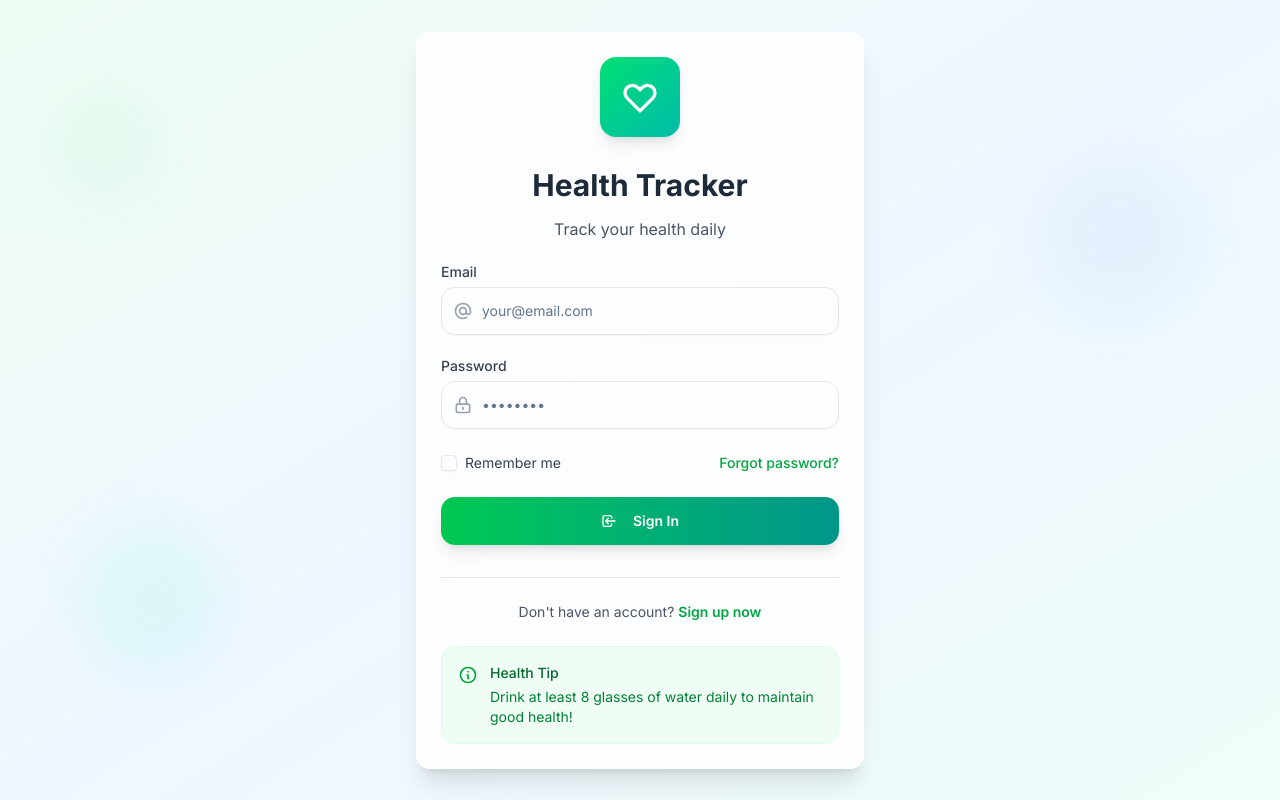
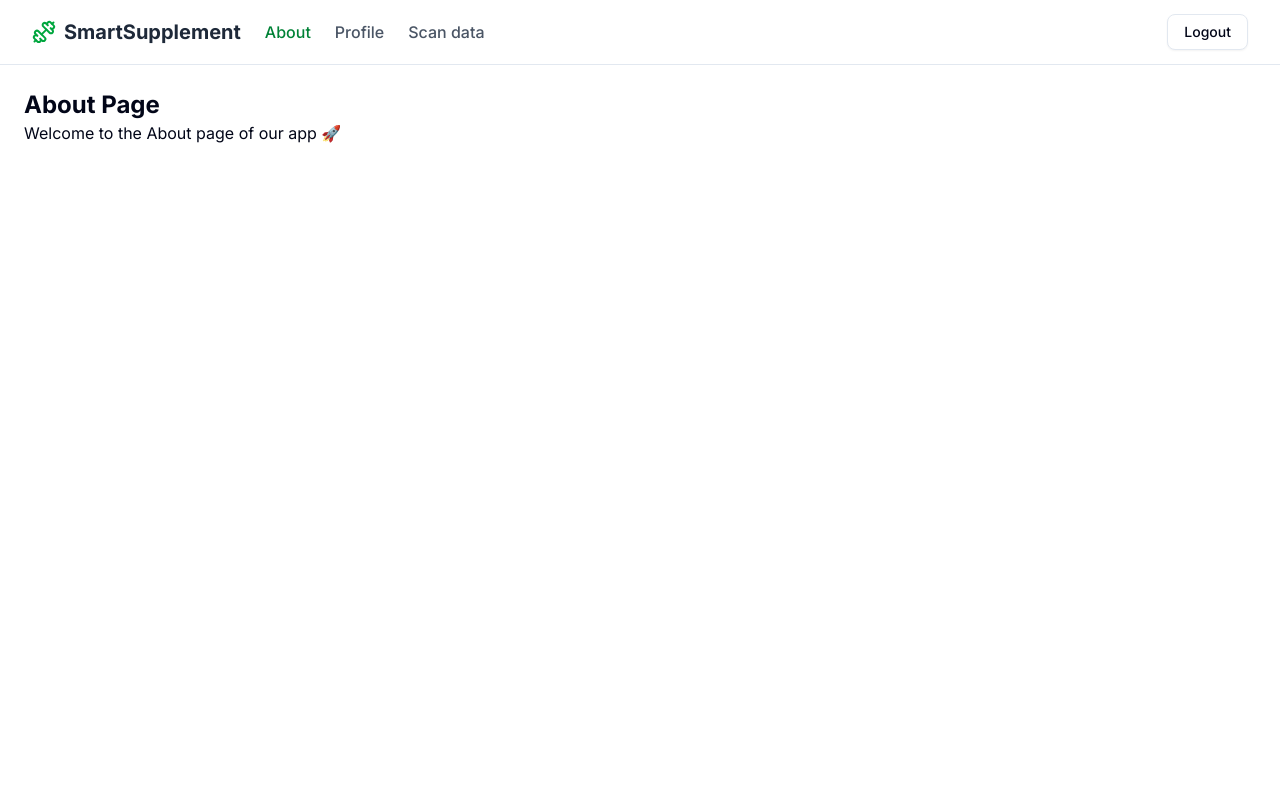
Before and after one commit to Leslie2101/SmartSupplements, a React (Vite) app in the folder frontend/: page /about in a window 1280 px wide. Before the commit this address led to /login. Built offline with nearby package versions, Linux system fonts and the light colour scheme.

Commit message:
add tutorial creating page

```diff
--- a/frontend/src/App.tsx
+++ b/frontend/src/App.tsx
@@ -5,6 +5,7 @@ import Profile from './pages/Profile';
 import Register from './pages/Register';
 import { useState } from 'react';
 import ScanData from './pages/ScanData';
+import About from "./pages/About"; // add your new page function here
 
 function App() {
 
@@ -25,6 +26,7 @@ function App() {
         <Route element={<MainLayout />}>
           <Route path="/profile" element={<Profile />} />
           <Route path="/scan-data" element={<ScanData />} />
+          <Route path="/about" element={<About />} />
         </Route>
 
         {/* Default route */}
--- a/frontend/src/components/shared/Navbar.tsx
+++ b/frontend/src/components/shared/Navbar.tsx
@@ -4,6 +4,7 @@ import { Sheet, SheetContent, SheetTrigger } from '@/components/ui/sheet';
 import { Menu, Dumbbell } from 'lucide-react';
 
 const navItems = [
+  { label: 'About', href: '/about' },
   { label: 'Profile', href: '/profile' },
   { label: 'Scan data', href: '/scan-data' },
 ];
--- /dev/null
+++ b/frontend/src/pages/About.tsx
@@ -0,0 +1,10 @@
+import { Card, CardContent } from "@/components/ui/card"; // feel free to use/create components
+
+export default function About() {
+  return (
+    <div className="p-6">
+      <h1 className="text-2xl font-bold">About Page</h1>
+      <p>Welcome to the About page of our app 🚀</p>
+    </div>
+  );
+}
```
Also changed, not shown: 1 other file (tests, documents, lock files or other folders).
